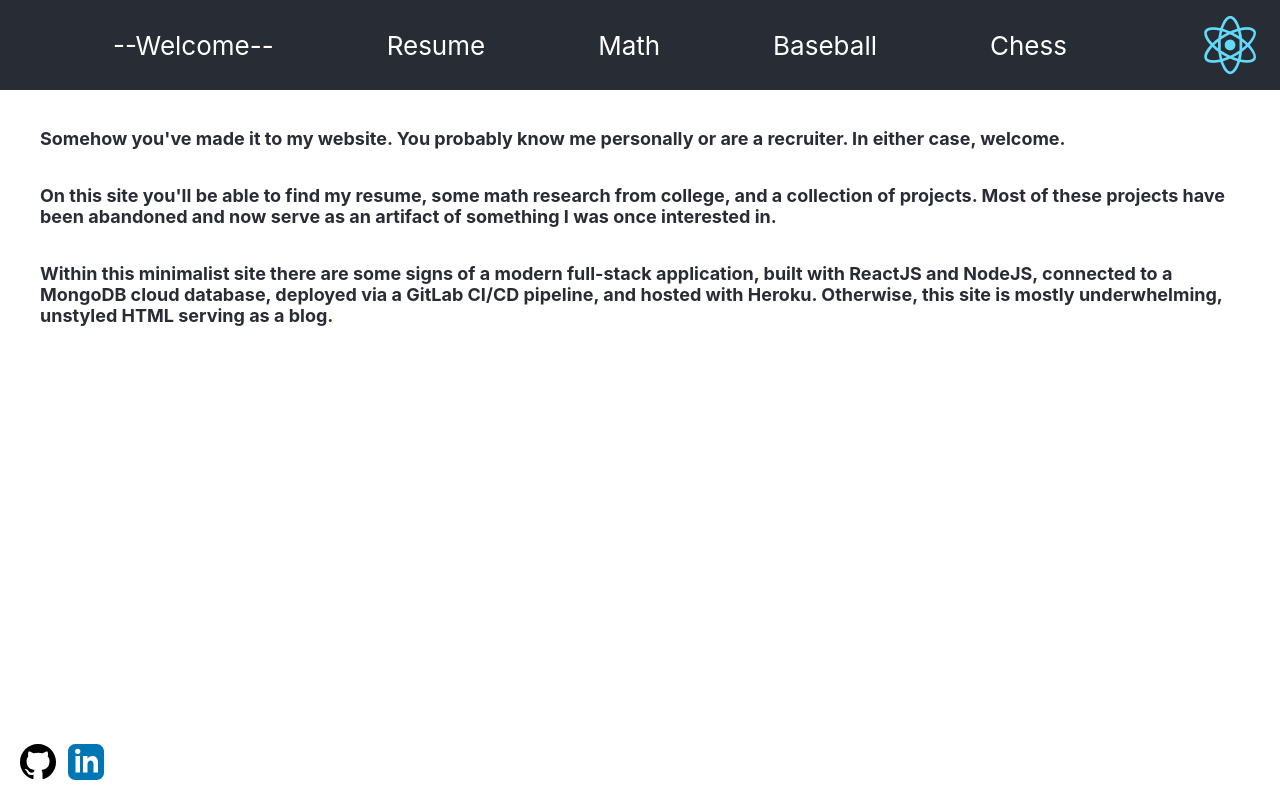
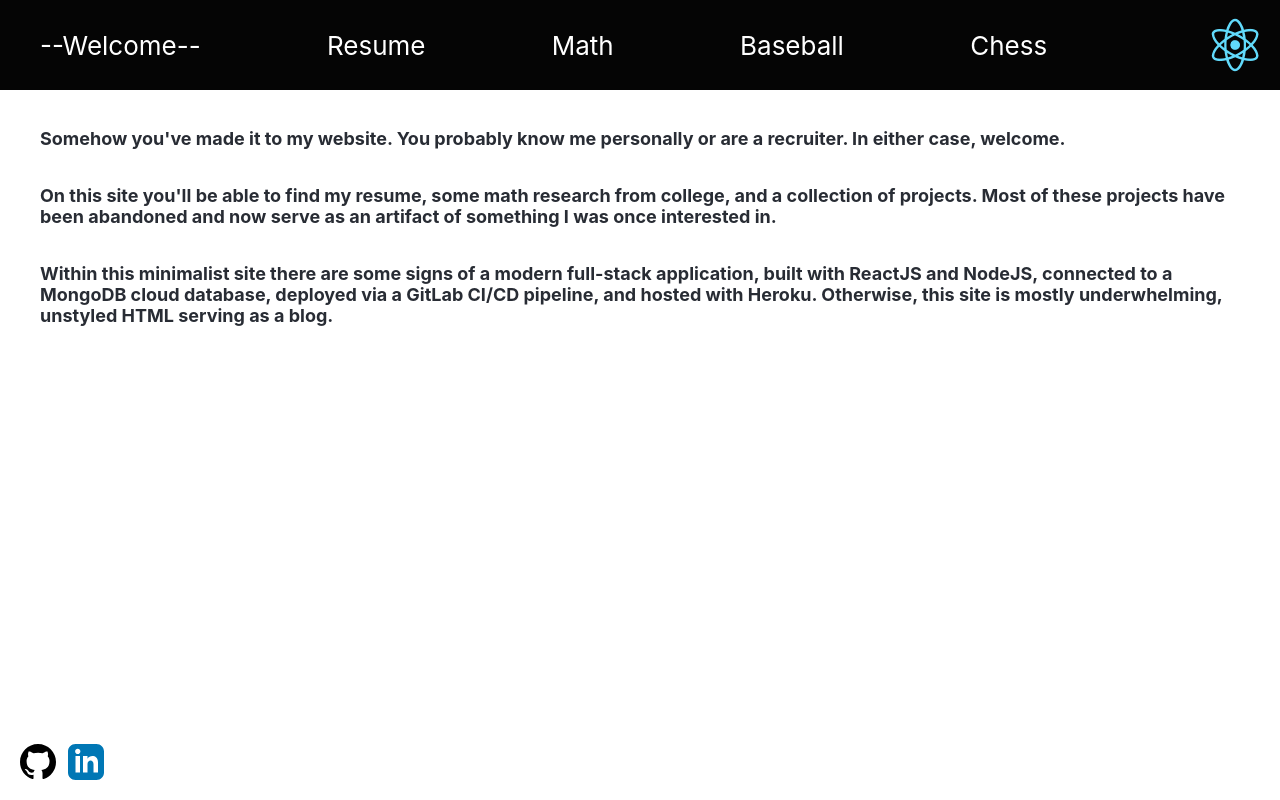
Before and after one commit to colinharfst/example-site, a React (Create React App) app in the folder client/: page / in a window 1280 px wide. Built offline with nearby package versions, Linux system fonts and the light colour scheme.

Commit message:
navigation spacing

```diff
--- a/client/src/app.jsx
+++ b/client/src/app.jsx
@@ -61,7 +61,7 @@ export function App() {
             </ul>
           </nav>
 
-          <img src={logo} className="app-logo" alt="logo" style={{ maxWidth: "100px", maxHeight: "100px" }} />
+          <img src={logo} className="app-logo" alt="logo" />
         </header>
 
         <Switch>
--- a/client/src/app.scss
+++ b/client/src/app.scss
@@ -15,7 +15,7 @@
   }
 
   .app-header {
-    background-color: #282c34;
+    background-color: #050505;
     min-height: 50%;
     max-height: 90px;
     display: flex;
@@ -24,11 +24,12 @@
     font-size: calc(10px + 2vmin);
     color: white;
     overflow: hidden;
+    nav {
       ul.app-header-list {
         display: flex;
         flex-direction: row;
-      justify-content: space-evenly;
-      margin: auto 0;
+        justify-content: space-between;
+        margin: 0 12% 0 40px;
         padding: 0;
         li {
           list-style-type: none;
@@ -48,31 +49,36 @@
         }
       }
     }
+    .app-logo {
+      max-height: 90px;
+      max-width: 90px;
+      height: 40vmin;
+      pointer-events: none;
+    }
+  }
 
   @media only screen and (max-width: 675px) {
     .app-header {
       max-height: unset;
       nav {
-        ul {
-          flex-direction: column !important;
-          align-items: flex-start !important;
-          padding: 10px !important;
+        ul.app-header-list {
+          flex-direction: column;
+          align-items: flex-start;
+          margin: 0;
+          padding: 10px;
           li.welcome-link {
-            // color: #61dafb !important;
-            padding-bottom: 10px !important;
+            padding-bottom: 10px;
           }
           li:not(.welcome-link) {
-            // color: #61dafb !important;
-            padding-left: 10px !important;
+            padding-left: 10px;
           }
         }
       }
+      .app-logo {
+        max-height: 100px;
+        max-width: 100px;
       }
     }
-
-  .app-logo {
-    height: 40vmin;
-    pointer-events: none;
   }
 
   @media (prefers-reduced-motion: no-preference) {
--- a/client/src/components/home/home.jsx
+++ b/client/src/components/home/home.jsx
@@ -23,7 +23,7 @@ export function Home() {
             <path d="M8 0C3.58 0 0 3.58 0 8c0 3.54 2.29 6.53 5.47 7.59.4.07.55-.17.55-.38 0-.19-.01-.82-.01-1.49-2.01.37-2.53-.49-2.69-.94-.09-.23-.48-.94-.82-1.13-.28-.15-.68-.52-.01-.53.63-.01 1.08.58 1.23.82.72 1.21 1.87.87 2.33.66.07-.52.28-.87.51-1.07-1.78-.2-3.64-.89-3.64-3.95 0-.87.31-1.59.82-2.15-.08-.2-.36-1.02.08-2.12 0 0 .67-.21 2.2.82.64-.18 1.32-.27 2-.27.68 0 1.36.09 2 .27 1.53-1.04 2.2-.82 2.2-.82.44 1.1.16 1.92.08 2.12.51.56.82 1.27.82 2.15 0 3.07-1.87 3.75-3.65 3.95.29.25.54.73.54 1.48 0 1.07-.01 1.93-.01 2.2 0 .21.15.46.55.38A8.013 8.013 0 0016 8c0-4.42-3.58-8-8-8z" />
           </svg>
         </a>
-        <a href={"https://www.linkedin.com/in/colin-harfst-3654ab132/"} target="_blank" rel="noopener noreferrer">
+        <a href={"https://linkedin.com/in/colin-harfst-3654ab132/"} target="_blank" rel="noopener noreferrer">
           <svg height="36" width="36" viewBox="0 0 24 24" fill="#0077b5">
             <path d="M19 0h-14c-2.761 0-5 2.239-5 5v14c0 2.761 2.239 5 5 5h14c2.762 0 5-2.239 5-5v-14c0-2.761-2.238-5-5-5zm-11 19h-3v-11h3v11zm-1.5-12.268c-.966 0-1.75-.79-1.75-1.764s.784-1.764 1.75-1.764 1.75.79 1.75 1.764-.783 1.764-1.75 1.764zm13.5 12.268h-3v-5.604c0-3.368-4-3.113-4 0v5.604h-3v-11h3v1.765c1.396-2.586 7-2.777 7 2.476v6.759z" />
           </svg>
```
Lines whose indentation alone changed are shown as unchanged.
